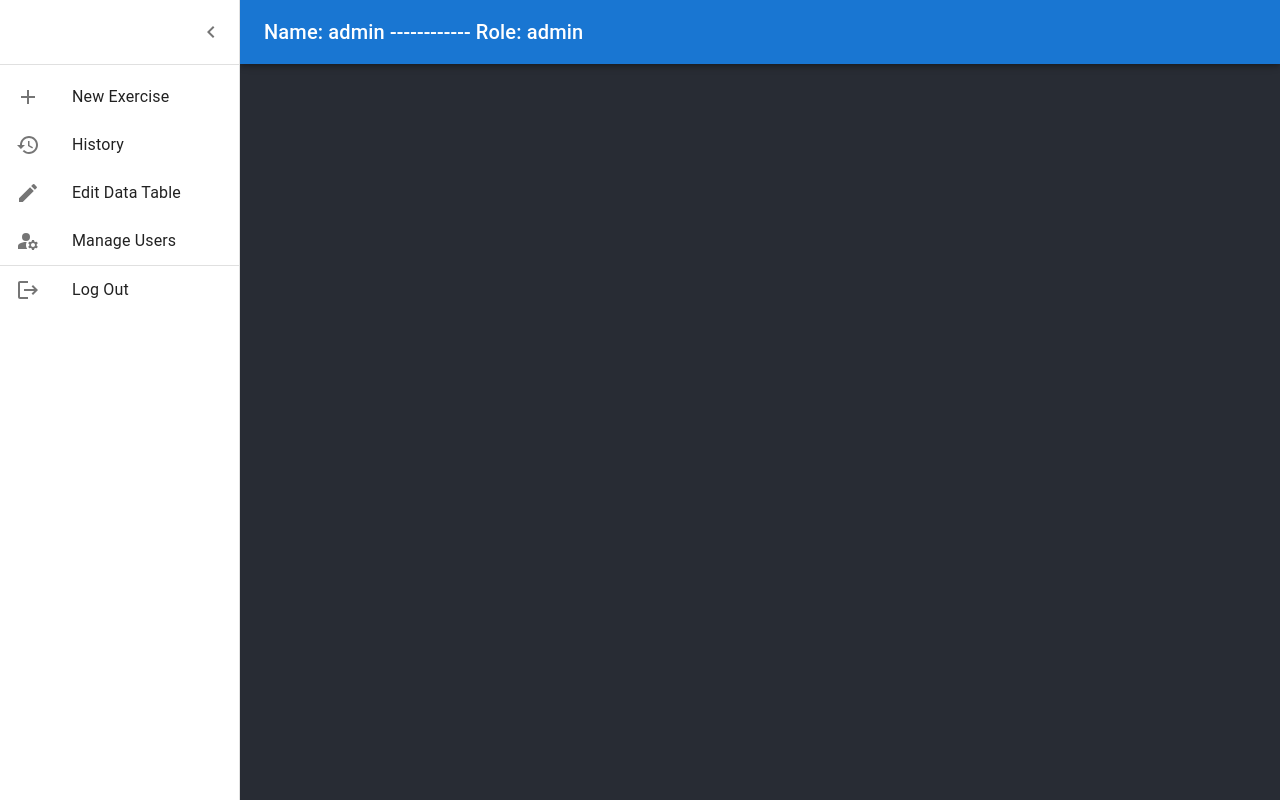
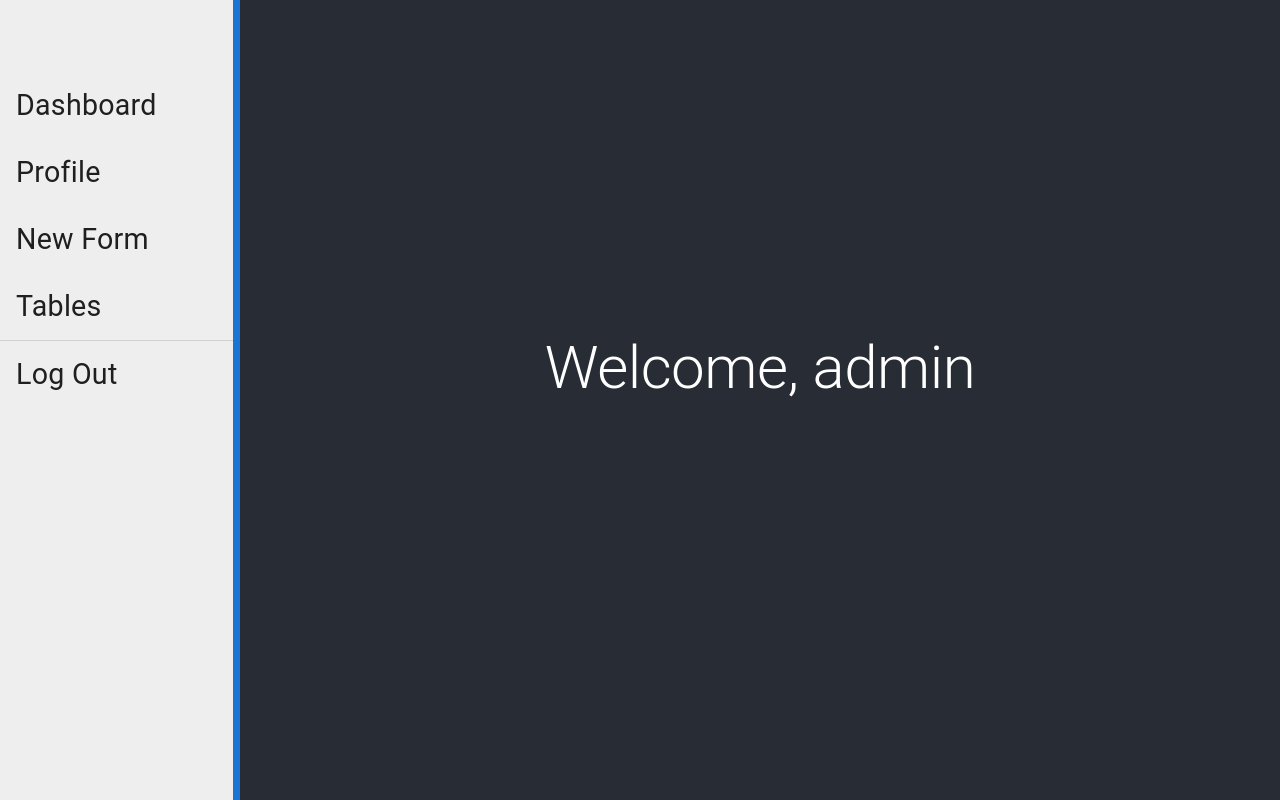
Before and after one commit to mkborland/TACT, a React (Create React App) app in the folder Client/: page /Dashboard in a window 1280 px wide. Built offline with nearby package versions, Linux system fonts and the light colour scheme.

Commit message:
initial dashboard change

```diff
--- a/Client/src/components/MainPage/MainPage.js
+++ b/Client/src/components/MainPage/MainPage.js
@@ -7,16 +7,8 @@ import Box from "@mui/material/Box";
 import Drawer from "@mui/material/Drawer";
 import CssBaseline from "@mui/material/CssBaseline";
 import MuiAppBar from "@mui/material/AppBar";
-import Toolbar from "@mui/material/Toolbar";
 import List from "@mui/material/List";
 import Typography from "@mui/material/Typography";
-import Divider from "@mui/material/Divider";
-import IconButton from "@mui/material/IconButton";
-import MenuIcon from "@mui/icons-material/Menu";
-import ChevronLeftIcon from "@mui/icons-material/ChevronLeft";
-import ChevronRightIcon from "@mui/icons-material/ChevronRight";
-import { Button } from "@mui/material";
-import {grey} from '@mui/material/colors';
 import { useNavigate } from "react-router-dom";
 
 const drawerWidth = 240;
@@ -83,61 +75,45 @@ export default function PersistentDrawerLeft() {
 
   const title = () => {
     if(UserInfo != undefined){
-      return `Name: ${UserInfo.userName} ------------ Role: ${UserInfo.access}`
+      return `Welcome, ${UserInfo.userName} `
     }else{
       return ""
     }
   }
 
   return (
-    <Box sx={{ display: "flex" }}>
+    <Box sx={{ display: "flex"}}>
       <CssBaseline />
-      <AppBar position="fixed" open={open}>
-        <Toolbar justifyContent={'space-between'}>
-          <IconButton
-            color="inherit"
-            aria-label="open drawer"
-            onClick={handleDrawerOpen}
-            edge="start"
-            sx={{ mr: 2, ...(open && { display: "none" }) }}
-          >
-            <MenuIcon />
-          </IconButton>
-          <Typography justifyContent="space-between" variant="h6" noWrap={true} component="div">
-            {title()}
-            {/* <Divider orientation="horizontal"/>
-            <Button sx={{color: grey[400]}} onClick={() => nav("/")}>Log Out</Button> */}
-          </Typography>
-        </Toolbar>
+      <AppBar position="fixed" open={open}  sx={{backgroundColor: "#333333"}}>
       </AppBar>
       <Drawer
+      // here is the styling for the left side drawer
         sx={{
           width: drawerWidth,
           flexShrink: 0,
           "& .MuiDrawer-paper": {
             width: drawerWidth,
             boxSizing: "border-box",
+            borderRight : 7,
+            borderColor : 'primary.main',
+            backgroundColor: "grey.200",
           },
         }}
         variant="persistent"
         anchor="left"
         open={open}
       >
-        <DrawerHeader>
-          <IconButton onClick={handleDrawerClose}>
-            {theme.direction === "ltr" ? (
-              <ChevronLeftIcon />
-            ) : (
-              <ChevronRightIcon />
-            )}
-          </IconButton>
+        <DrawerHeader >
+          {/* place Icon for top left here */}
         </DrawerHeader>
-        <Divider />
         <List>
           <UserActionItems />
         </List>
       </Drawer>
       <MainPage open={open}>
+      <Typography justifyContent="space-between" variant="h2" noWrap={true} component="div" align="left">
+            {title()}
+          </Typography>
         <DrawerHeader />
         <Outlet />
       </MainPage>
--- a/Client/src/components/UserActionItems/UserActionItems.js
+++ b/Client/src/components/UserActionItems/UserActionItems.js
@@ -16,16 +16,14 @@ const LoginPage = "/";
 
 const ActionObject = [
   {
-    text: "New Exercise",
-    icon: <AddIcon />,
-    link: NewExercisePage,
+    text: "Dashboard",
+    link: HistoryPage,
   },
-  { text: "History", icon: <HistoryIcon />, link: HistoryPage },
-  { text: "Edit Data Table", icon: <CreateIcon />, link: EditTablesPage },
+  { text: "Profile", link: ManageUsersPage },
+  { text: "New Form", link: NewExercisePage },
   {
-    text: "Manage Users",
-    icon: <ManageAccountsIcon />,
-    link: ManageUsersPage,
+    text: "Tables",
+    link: EditTablesPage,
   },
   // {
   //   text: "Log Out",
@@ -37,10 +35,9 @@ const ActionObject = [
 const ActionObjectGeneral = [
   {
     text: "New Exercise",
-    icon: <AddIcon />,
     link: NewExercisePage,
   },
-  { text: "History", icon: <HistoryIcon />, link: HistoryPage },
+  { text: "History", link: HistoryPage },
   // {
   //   text: "Log Out",
   //   icon: <LogoutIcon/>,
@@ -61,7 +58,6 @@ const UserActionItems = () => {
           return (
             <DefinedListItem
               text={items.text}
-              icon={items.icon}
               link={items.link}
             />
           );
@@ -83,7 +79,6 @@ const UserActionItems = () => {
           return (
             <DefinedListItem
               text={items.text}
-              icon={items.icon}
               link={items.link}
             />
           );
--- a/Client/src/components/Util/DefinedListItem.js
+++ b/Client/src/components/Util/DefinedListItem.js
@@ -2,17 +2,16 @@ import { useNavigate } from "react-router-dom";
 import {
   ListItem,
   ListItemButton,
-  ListItemIcon,
   ListItemText,
 } from "@mui/material";
 
-const DefinedListItem = ({ text, icon, link }) => {
+const DefinedListItem = ({ text, link }) => {
   const nav = useNavigate()
   return (
     <ListItem key={text} disablePadding>
       <ListItemButton onClick={() => nav(link)}>
-        <ListItemIcon>{icon}</ListItemIcon>
-        <ListItemText primary={text} />
+        {/* <ListItemIcon>{icon}</ListItemIcon> */}
+        <ListItemText primary={text} primaryTypographyProps={{fontSize: '1.1em'}}/>
       </ListItemButton>
     </ListItem>
   );
```
